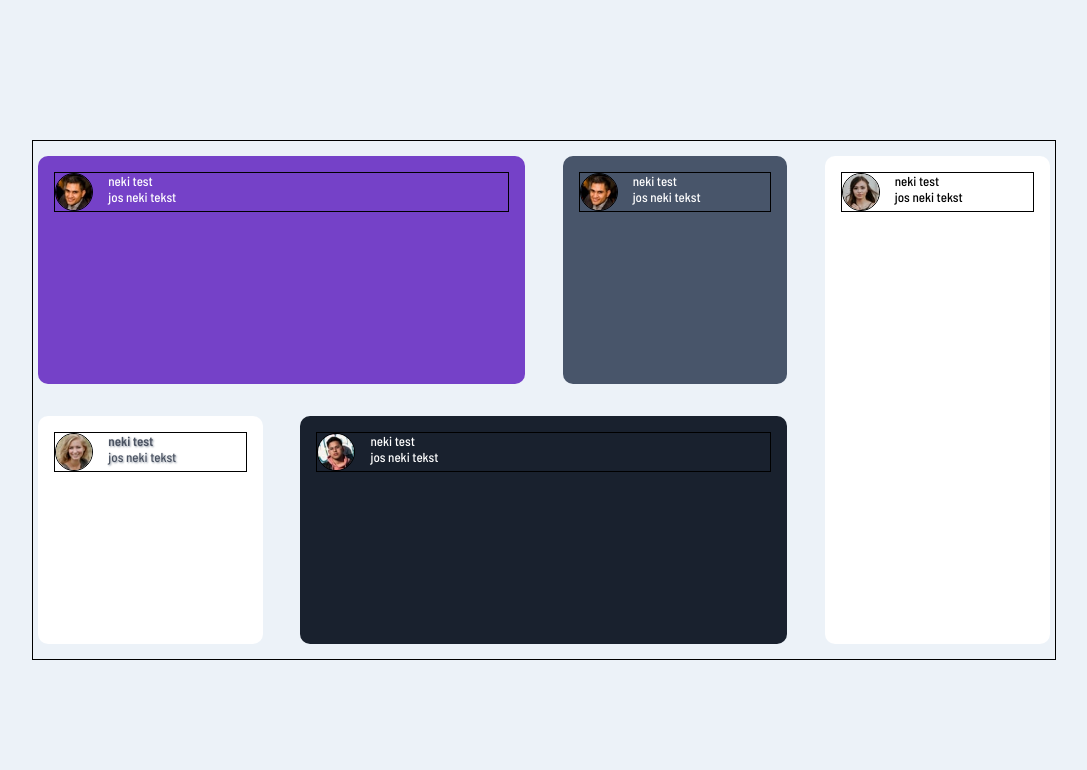
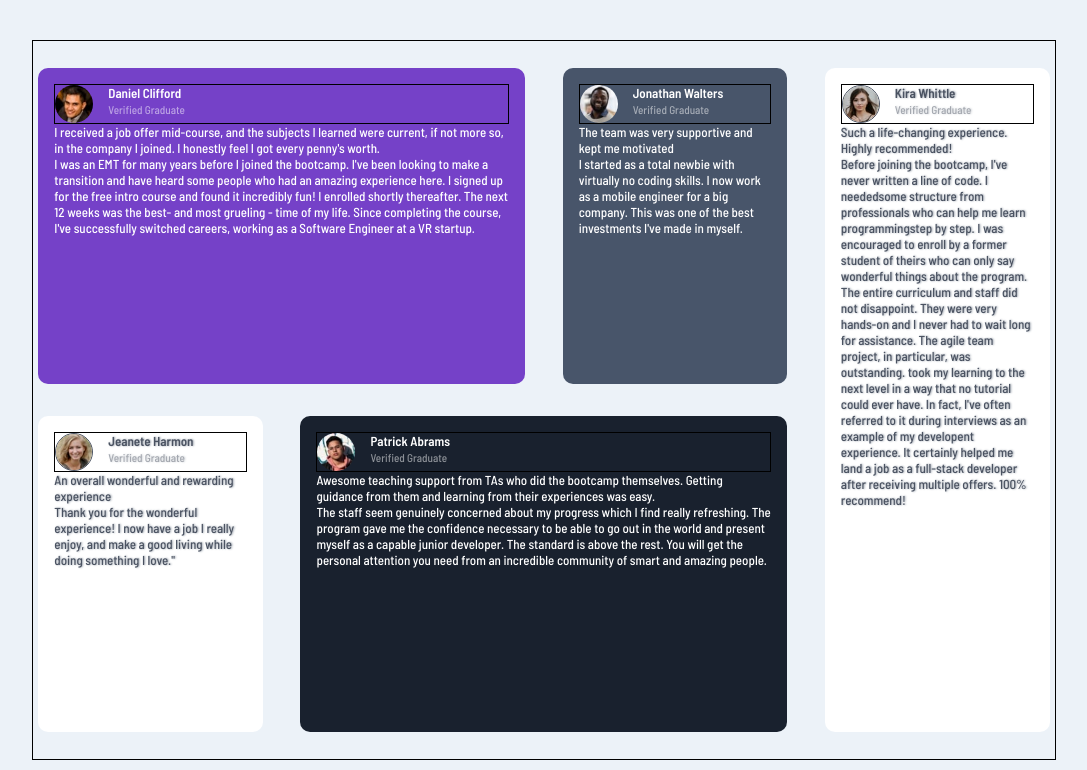
Before and after one commit to MajaKnezevic4598/Zadatak-2_Testimonials-grid, a plain HTML site: page index.html in a window 1280 px wide. Shown: the whole page, without its empty margins (96-1183 px from the left). Drawn offline with Linux system fonts and the light colour scheme.

Commit message:
text added

```diff
--- a/index.html
+++ b/index.html
@@ -19,78 +19,99 @@
 <body>
 
     <div class="conteiner">
-<!--***********************************************************************************************************-->
+<!--*******************************************Daniel card*************************************************************-->
         <section class="Daniel card">
             <header>
                  <img src="./images/image-daniel.jpg" alt="Daniel image">
                 <div class="content">
-                    <p>neki test</p>
-                    <p>jos neki tekst</p>
+                    <h4>Daniel Clifford</h4>
+                    <p>Verified Graduate</p>
                 </div>
             </header>
             <article>
-                <p></p>
-                <p></p>
+                <p>I received a job offer mid-course, and the subjects I learned
+                    were current, if not more so, in the company I joined. I honestly feel I got every penny's worth.
+                </p>
+                <p>I was an EMT for many years before I joined the bootcamp. I've been looking to make a
+                    transition and have heard some people who had an amazing experience here. I signed up for
+                    the free intro course and found it incredibly fun! I enrolled shortly thereafter. The next 12
+                    weeks was the best- and most grueling - time of my life. Since completing the course, I've
+                    successfully switched careers, working as a Software Engineer at a VR startup.
+                </p>
 
             </article>
         </section>
 
-<!--***********************************************************************************************************-->
+<!--***************************************Jonathan card**************************************************************-->
         <section class="Jonathan card">
              <header>
-                  <img src="./images/image-daniel.jpg" alt="Daniel image">
+                  <img src="./images/image-jonathan.jpg" alt="Jonathan image">
                 <div class="content">
-                    <p>neki test</p>
-                    <p>jos neki tekst</p>
+                    <h4>Jonathan Walters</h4>
+                    <p>Verified Graduate</p>
                 </div>
              </header>
             <article>
-                <p></p>
-                <p></p>
+                <p>The team was very supportive and kept me motivated</p>
+                <p> I started as a total newbie with virtually no coding skills. I now work as a mobile engineer for a big
+                    company. This was one of the best investments I've made in myself.</p>
             </article>
         </section>
-<!--***********************************************************************************************************-->
+<!--*****************************************Kira card**************************************************************-->
         <section class="Kira card">
 
              <header>
                    <img src="./images/image-kira.jpg" alt="Kira image">
                 <div class="content">
-                    <p>neki test</p>
-                    <p>jos neki tekst</p>
+                    <h4>Kira Whittle</h4>
+                    <p>Verified Graduate</p>
                 </div>
             </header>
             <article>
-                <p></p>
-                <p></p>
+                <p>Such a life-changing experience. Highly recommended!</p>
+                <p>Before joining the bootcamp, I've never written a line of code. I neededsome
+                    structure from professionals who can help me learn programmingstep by step. I was encouraged to
+                    enroll by a former student of theirs who can only say wonderful things about the program. The entire curriculum and staff did not
+                    disappoint. They were very hands-on and I never had to wait long for assistance. The agile team project, in
+                    particular, was outstanding. took my learning to the next level in a way that no tutorial could ever have. In
+                    fact, I've often referred to it during interviews as an example of my developent experience. It certainly
+                    helped me land a job as a full-stack developer after receiving multiple  offers. 100% recommend!</p>
             </article>
 
         </section>
 
-<!--***********************************************************************************************************-->
+<!--***********************************Jennete card********************************************************************-->
         <section class="Jenette card">
              <header>
                 <img src="./images/image-jeanette.jpg" alt="Jenette image">
                 <div class="content">
-                    <h4>neki test</h4>
-                    <p>jos neki tekst</p>
+                    <h4>Jeanete Harmon</h4>
+                    <p>Verified Graduate</p>
                 </div>
             </header>
             <article>
-                <p></p>
-                <p></p>
+                <p>An overall wonderful and rewarding experience</p>
+                <p>Thank you for the wonderful experience! I now have a job I really enjoy, and make a good living while
+                    doing something I love."</p>
             </article>
         </section>
-<!--***********************************************************************************************************-->
+<!--**************************************Patrick card*****************************************************************-->
         <section class="Patrick card">
              <header>
                   <img src="./images/image-patrick.jpg" alt="Patrick image">
                 <div class="content">
-                    <p>neki test</p>
-                    <p>jos neki tekst</p>
+                    <h4>Patrick Abrams</h4>
+                    <p>Verified Graduate</p>
                 </div>
+             </header>
             <article>
-                <p></p>
-                <p></p>
+                <p>Awesome teaching support from TAs who did the bootcamp
+                    themselves. Getting guidance from them and learning from
+                    their experiences was easy.</p>
+                <p>The staff seem genuinely concerned about my progress which I find really refreshing. The
+                    program gave me the confidence necessary to be able to go out in the world and present
+                    myself as a capable junior developer. The standard is above the rest. You will get the
+                    personal attention you need from an incredible community of smart and amazing people.</p>
             </article>
         </section>
 
--- a/style.css
+++ b/style.css
@@ -20,7 +20,7 @@ body {
 .conteiner {
 
     width: 80%;
-    height: 65%;
+    height: 90%;
     border: 1px solid black;
     display: grid;
     /* grid-template-columns: (4,1fr);
@@ -56,13 +56,24 @@ body {
 .Kira {
     grid-area: Kira;
     background-color: hsl(0, 0%, 100%);
+    color: #4a5261;
+    text-shadow: 1px 0px 2px #959DA8
 
 }
 .Jenette {
     grid-area: Jenette;
      background-color: #fff;
-     color: #4a5261;
-    text-shadow: 1px 1px 2px #959DA8;
+    color: #4a5261;
+    text-shadow: 1px 0px 2px #959DA8;
+}
+.Jenette img, .Kira img {
+    border:1px solid #4a5261
+}
+section header p {
+    opacity: 50%;
+    font-weight: 500;
+    font-size: 0.7rem;
+    margin-top: 2px;
 }
 .Patrick {
     grid-area: Patrick;
@@ -86,7 +97,7 @@ section header {
 
 section header img {
     height: 100%;
-    border: 1px solid black;
+    /* border: 1px solid black; */
     border-radius: 50%;
     margin-right: 15px;
 
```
